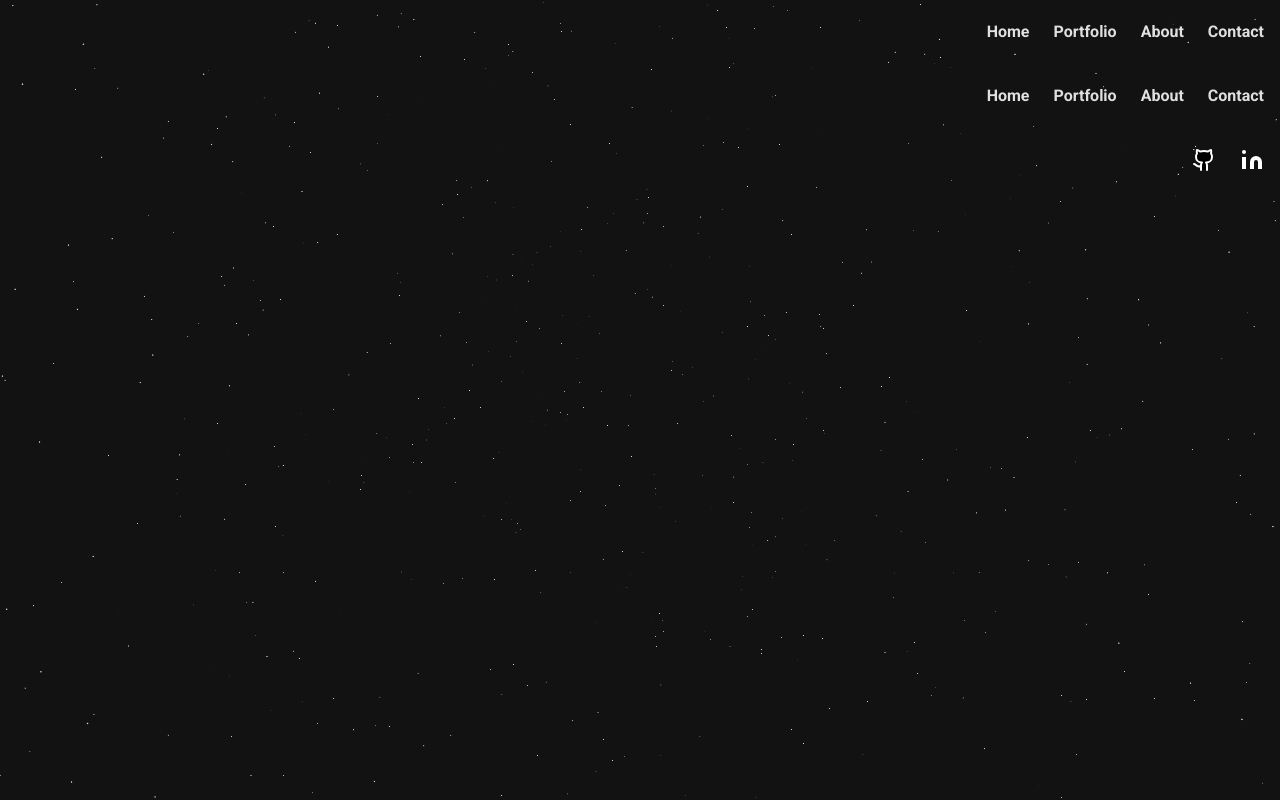
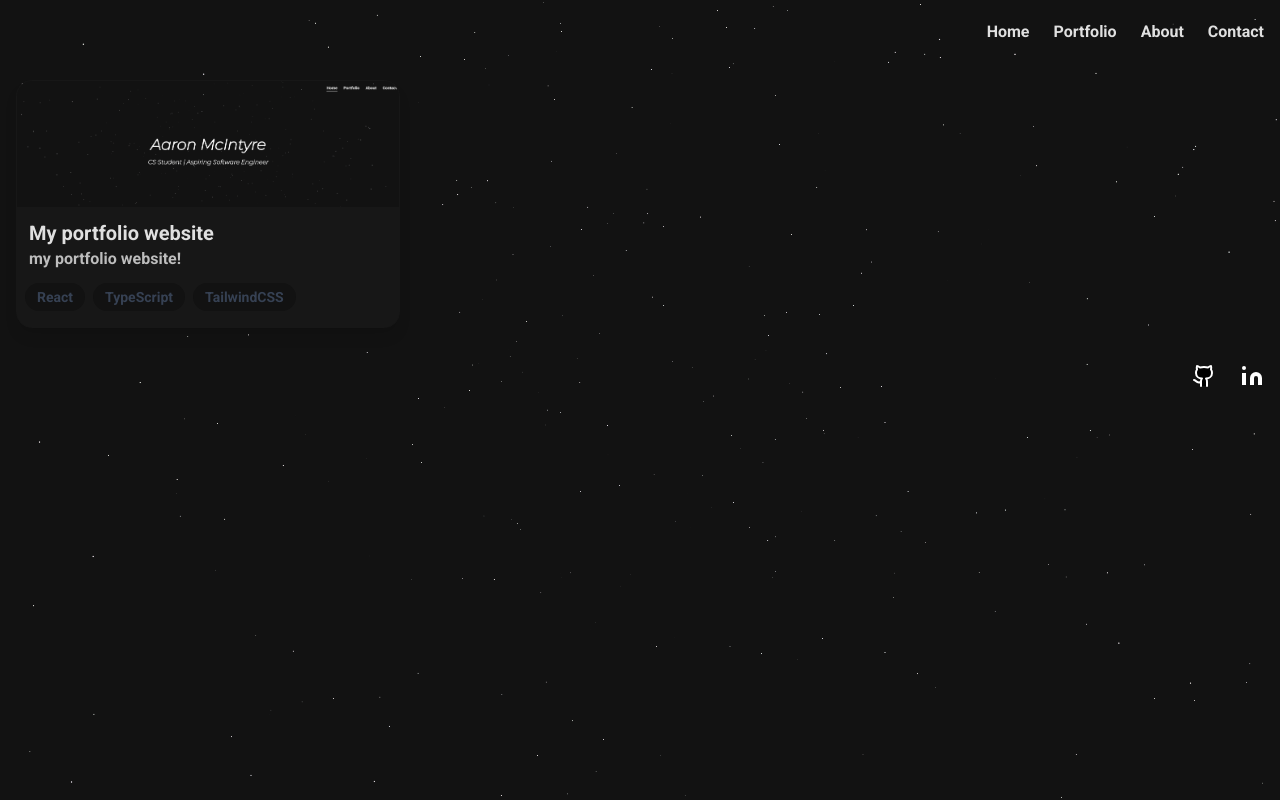
Before and after one commit to Aaron-McIntyre/Aaron-McIntyre-Portfolio-Website, a Next.js app in the folder my-portfolio/: page /ComponentsShowroom in a window 1280 px wide. Built offline with nearby package versions, Linux system fonts and the light colour scheme.

Commit message:
feat: Project Card Component

```diff
--- a/my-portfolio/src/app/ComponentsShowroom/page.tsx
+++ b/my-portfolio/src/app/ComponentsShowroom/page.tsx
@@ -1,12 +1,18 @@
-import Link from "next/link";
 import StarBackground from "../components/StarBackground";
 import Navbar from "../components/Navbar";
+import ProjectCard from "../components/ProjectCard";
 
 export default function ComponentsShowroom() {
   return (
     <>
-    <StarBackground />
-    <Navbar />
+      <ProjectCard
+        title="My portfolio website"
+        description="my portfolio website!"
+        imageUrl="/images/portfolioWebsiteScreenshot.png"
+        projectLink="http://localhost:3000"
+        tags = {["React", "TypeScript", "TailwindCSS",]}
+      />
+
     </>
   );
 }
--- a/my-portfolio/src/app/components/Footer.tsx
+++ b/my-portfolio/src/app/components/Footer.tsx
@@ -4,7 +4,7 @@ import { motion } from "motion/react";
 export default function Footer() {
   return (
 
-    <nav className="flex items-center w-full h-16 px-4 bottom-0">
+    <footer className="flex items-center w-full h-16 px-4 top-100vh">
 
         <div className="w-full flex justify-end space-x-6">
             <a href="https://github.com/Aaron-McIntyre">
@@ -29,7 +29,7 @@ export default function Footer() {
 
 
 
-    </nav>
+    </footer>
 
   );
 }
--- /dev/null
+++ b/my-portfolio/src/app/components/ProjectCard.tsx
@@ -0,0 +1,32 @@
+export default function ProjectCard({
+    title,
+    description,
+    imageUrl,
+    projectLink,
+    tags
+}: {
+    title: string;
+    description: string;
+    imageUrl: string;
+    projectLink: string;
+    tags: string[];
+}) {
+    return (
+
+            <div className="max-w-sm rounded-2xl overflow-hidden shadow-lg bg-neutral-900 border-neutral-900 border-1 m-4">
+                <img className="w-full" src={imageUrl} alt="Project Image" />
+                <div className="px-3 py-3">
+                    <p className="font-bold text-xl text-[var(--text)]">{title}</p>
+                    <p className="text-[var(--text-muted)]">
+                        {description}
+                    </p>
+                </div>
+                <div className="px-2 pb-2">
+                    {tags.map((tag, index) => (
+                        <span key={index} className="inline-block bg-[var(--background)] rounded-full px-3 py-1 text-sm font-semibold text-gray-700 dark:text-gray-300 mr-2 mb-2">{tag}</span>
+                    ))}
+                </div>
+            </div>
+
+    );
+}
```
Also changed, not shown: my-portfolio/src/app/components/FeaturedProjectCard.tsx (added, +7 -0 lines), my-portfolio/src/app/page.tsx (+21 -4 lines), my-portfolio/public/images/portfolioWebsiteScreenshot.png (added).
